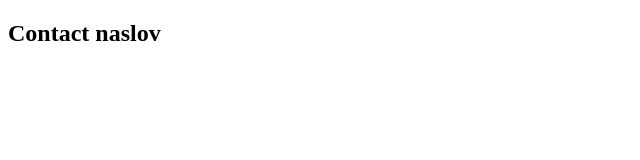
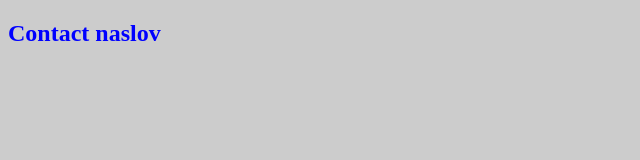
Before and after one commit to ivanivanjov/smart, a plain HTML site: page contact.html in a window 1280 px wide. Shown: the whole page, without its empty margins (0-640 px from the left). Drawn offline with Linux system fonts and the light colour scheme.

Commit message:
Dodata contact stranica

```diff
--- a/contact.html
+++ b/contact.html
@@ -4,6 +4,7 @@
     <meta charset="UTF-8">
     <meta name="viewport" content="width=device-width, initial-scale=1.0">
     <title>Contact</title>
+    <link rel="stylesheet" href="css/styles.css"/>
 </head>
 <body>
 
```
